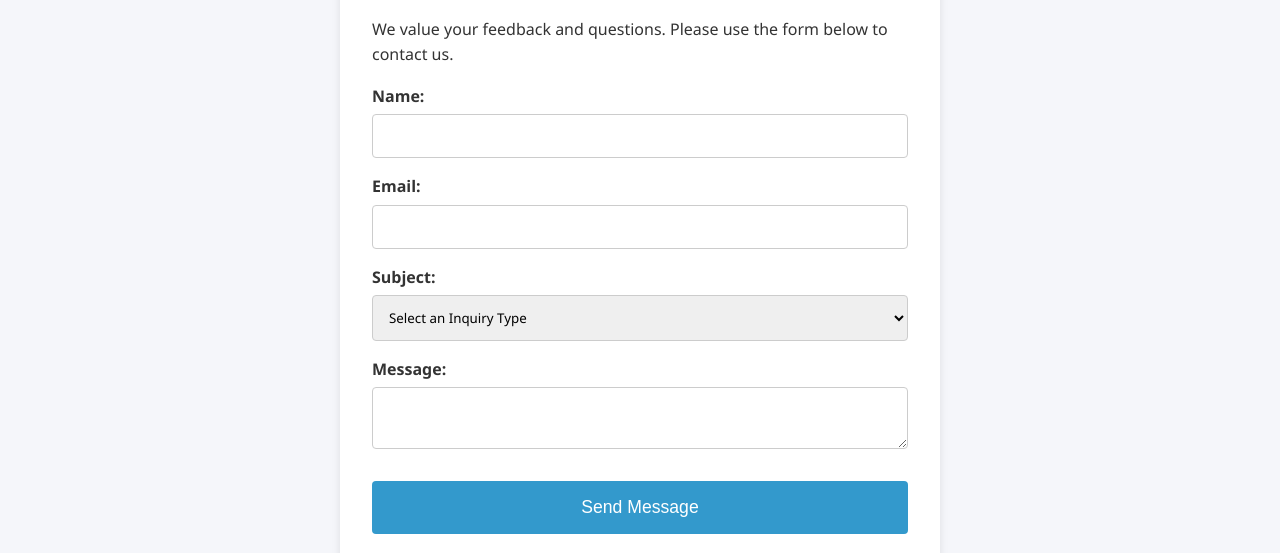
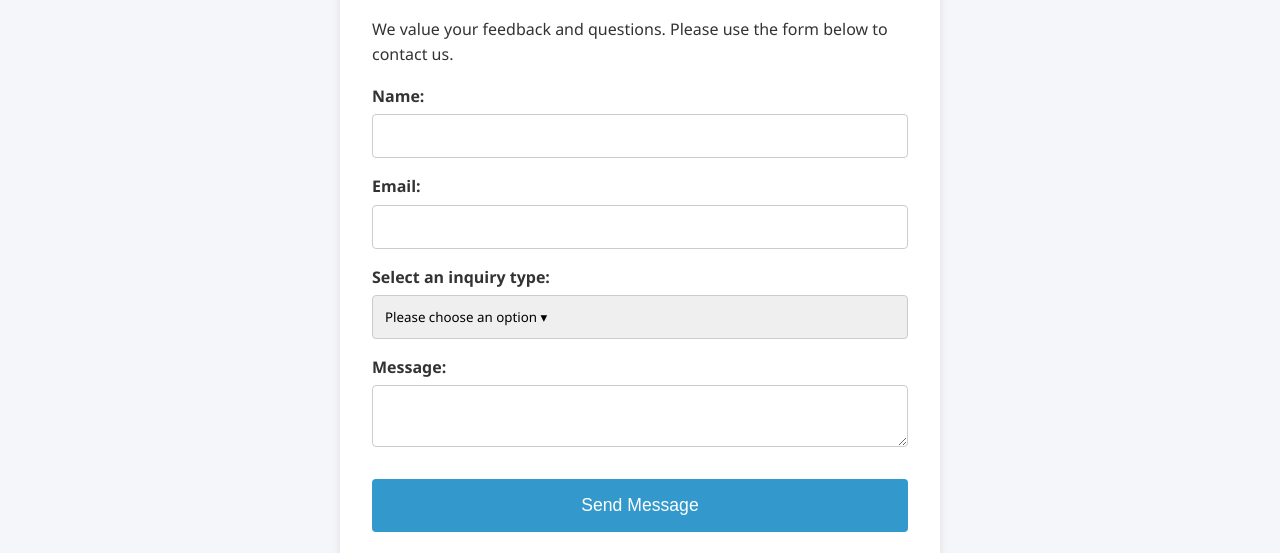
Before and after one commit to braulio-v/wdd131, a plain HTML site: page project/contact.html in a window 1280 px wide. Shown: the part 219-772 px from the top of the page. Drawn offline with Linux system fonts and the light colour scheme; files whose address does not match are found by name; a web font is replaced by a local one.

Commit message:
projects

```diff
--- a/project/JavaScript/main.js
+++ b/project/JavaScript/main.js
@@ -149,7 +149,7 @@ function setupContactForm() {
 }
 
 
-createLevelCard(levels);
+createLevelCard();
 function createLevelCard(levels) {
     levels.forEach(level => {
         let card = document.createElement("section");
@@ -170,7 +170,5 @@ function createLevelCard(levels) {
 
 
         document.querySelector(".level-gallery").appendChild(card);
-
-
     });
 }
--- a/project/contact.html
+++ b/project/contact.html
@@ -39,9 +39,16 @@
                 <label for="email">Email:</label>
                 <input type="email" id="email" name="email" required>
 
-                <label for="subject">Subject:</label>
+                <label for="subject">Select an inquiry type:</label>
                 <select id="subject" name="subject" required>
-                    <option value="" disabled selected>Select an Inquiry Type</option>
+                    <option value="">Please choose an option &#9662;</option>
+                    <option value="general">General Question</option>
+                    <option value="enrollment">Course Enrollment</option>
+                    <option value="feedback">Lesson Content Feedback</option>
+                    <option value="technical">Technical Issue</option>
+                    <option value="payment">Payment or Access Issue</option>
+                    <option value="collaboration">Collaboration Request</option>
+                    <option value="suggestion">Suggestion for Improvement</option>
                 </select>
 
                 <label for="message">Message:</label>
--- a/project/styles/main.css
+++ b/project/styles/main.css
@@ -239,6 +239,7 @@ h3,
     border: 1px solid #ccc;
     border-radius: 4px;
     font-family: 'Segoe UI', sans-serif;
+    appearance: none;
 }
 
 
```
